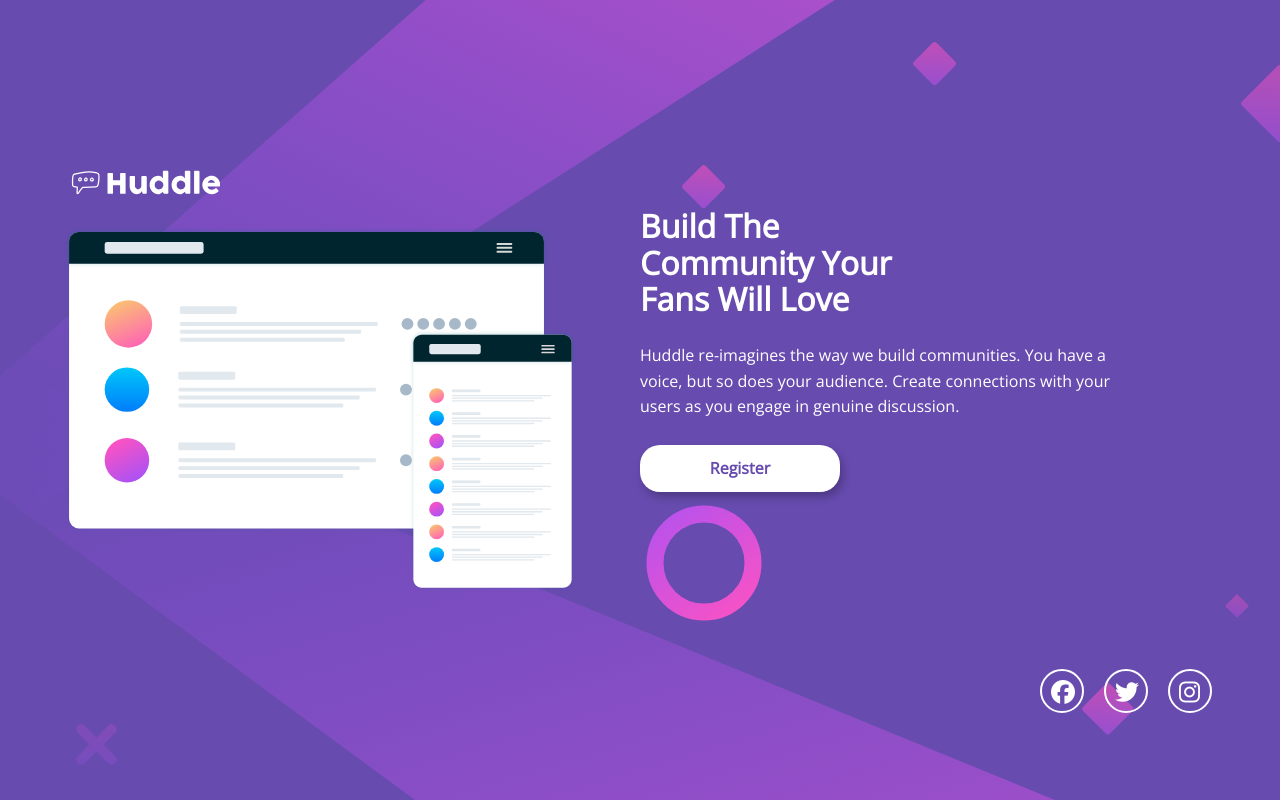
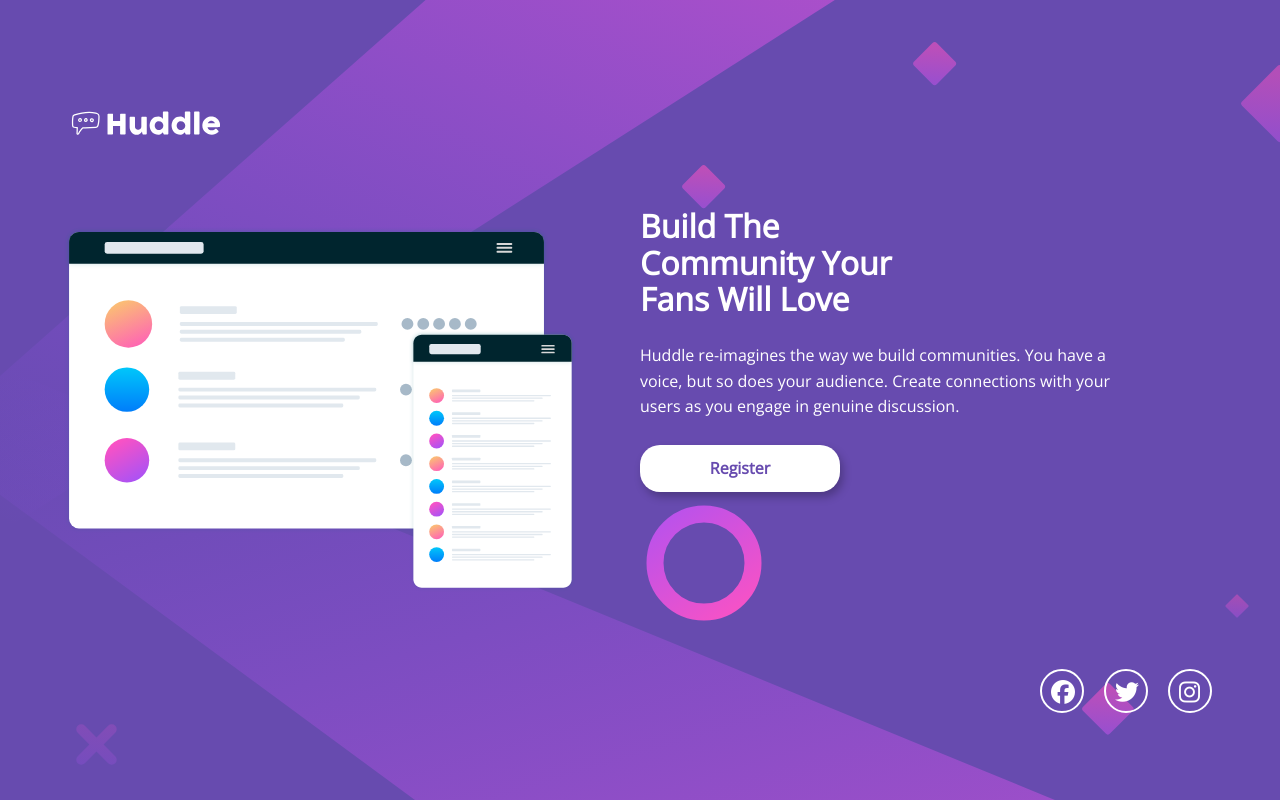
Before and after one commit to leonel-carvajal/Huddle-landing-page-with-single-introductory-section, a plain HTML site: page index.html in a window 1280 px wide. Drawn offline with nearby package versions, Linux system fonts and the light colour scheme.

Commit message:
Fix header__img CSS

```diff
--- a/css/styles.css
+++ b/css/styles.css
@@ -48,6 +48,7 @@ body{
   width: 25%;
   align-self: flex-start;
   margin-left: 4em;
+  transform: translateY(-150%);
 }
 }
 .hero__image{
```
